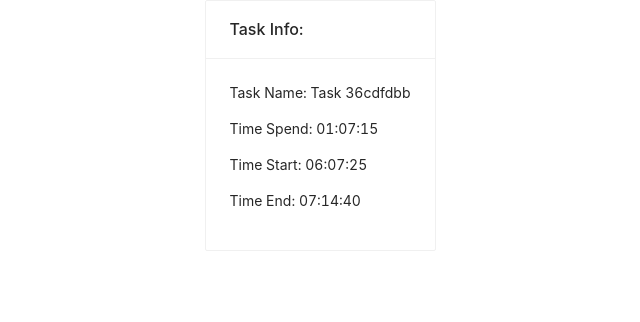
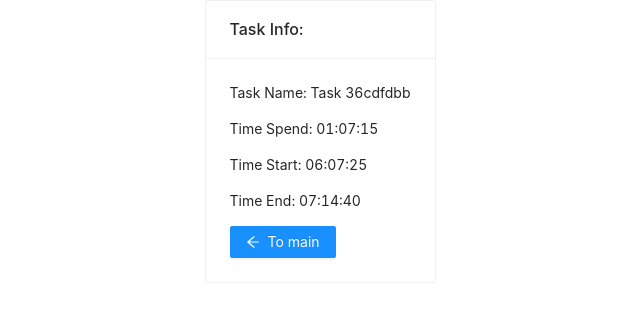
Before and after one commit to SkyWalker1996x/rs-clone, a React (Create React App) app: page /task/1 in a window 1280 px wide. Shown: the top 322 px of the page, without its empty margins (320-960 px from the left). Built offline with nearby package versions, Linux system fonts and the light colour scheme.

Commit message:
feat: create button to redirect to main

```diff
--- a/package.json
+++ b/package.json
@@ -3,6 +3,7 @@
   "version": "0.1.0",
   "private": true,
   "dependencies": {
+    "@ant-design/icons": "^4.4.0",
     "@redux-saga/types": "^1.1.0",
     "@testing-library/jest-dom": "^5.11.4",
     "@testing-library/react": "^11.1.0",
--- a/src/pages/TaskPage/index.tsx
+++ b/src/pages/TaskPage/index.tsx
@@ -1,6 +1,7 @@
 import React from "react";
 import { useSelector } from "react-redux";
 import { State } from "../../interfaces/Store";
+import { Link } from "react-router-dom";
 import {
   toPageInfo,
   toSentenceText,
@@ -8,7 +9,8 @@ import {
 } from "../../utils/tasksTransformUtils";
 import NotFoundPage from "../NotFoundPage";
 import "./styles.css";
-import { Card } from "antd";
+import { Button, Card } from "antd";
+import { ArrowLeftOutlined } from "@ant-design/icons";
 
 const TaskPage = ({ number }: any) => {
   const tasks = useSelector((state: State) => state.tasks);
@@ -31,6 +33,11 @@ const TaskPage = ({ number }: any) => {
               </p>
             );
           })}
+          <Link to="/">
+            <Button type="primary" icon={<ArrowLeftOutlined />}>
+              To main
+            </Button>
+          </Link>
         </Card>
       </div>
     </div>
```
